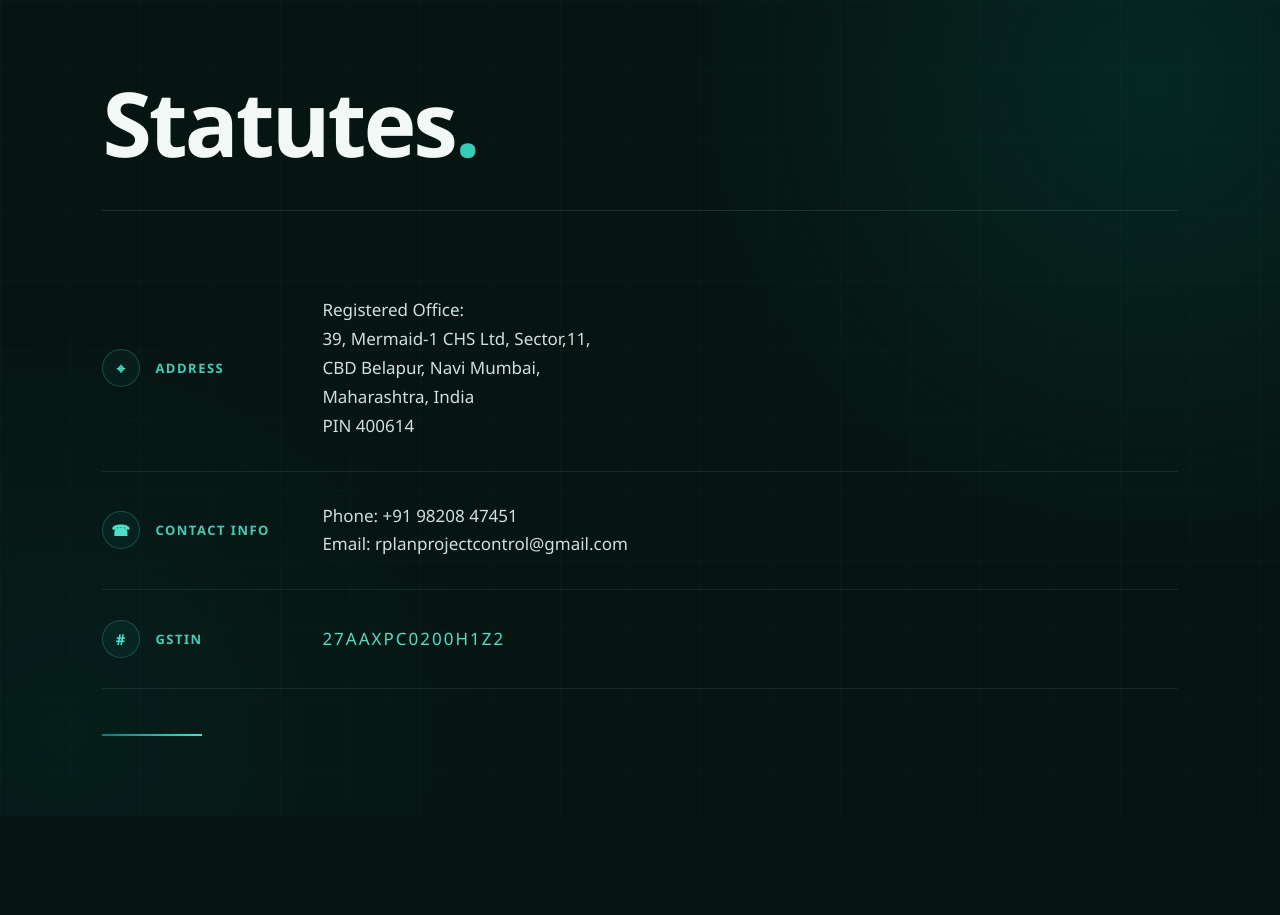
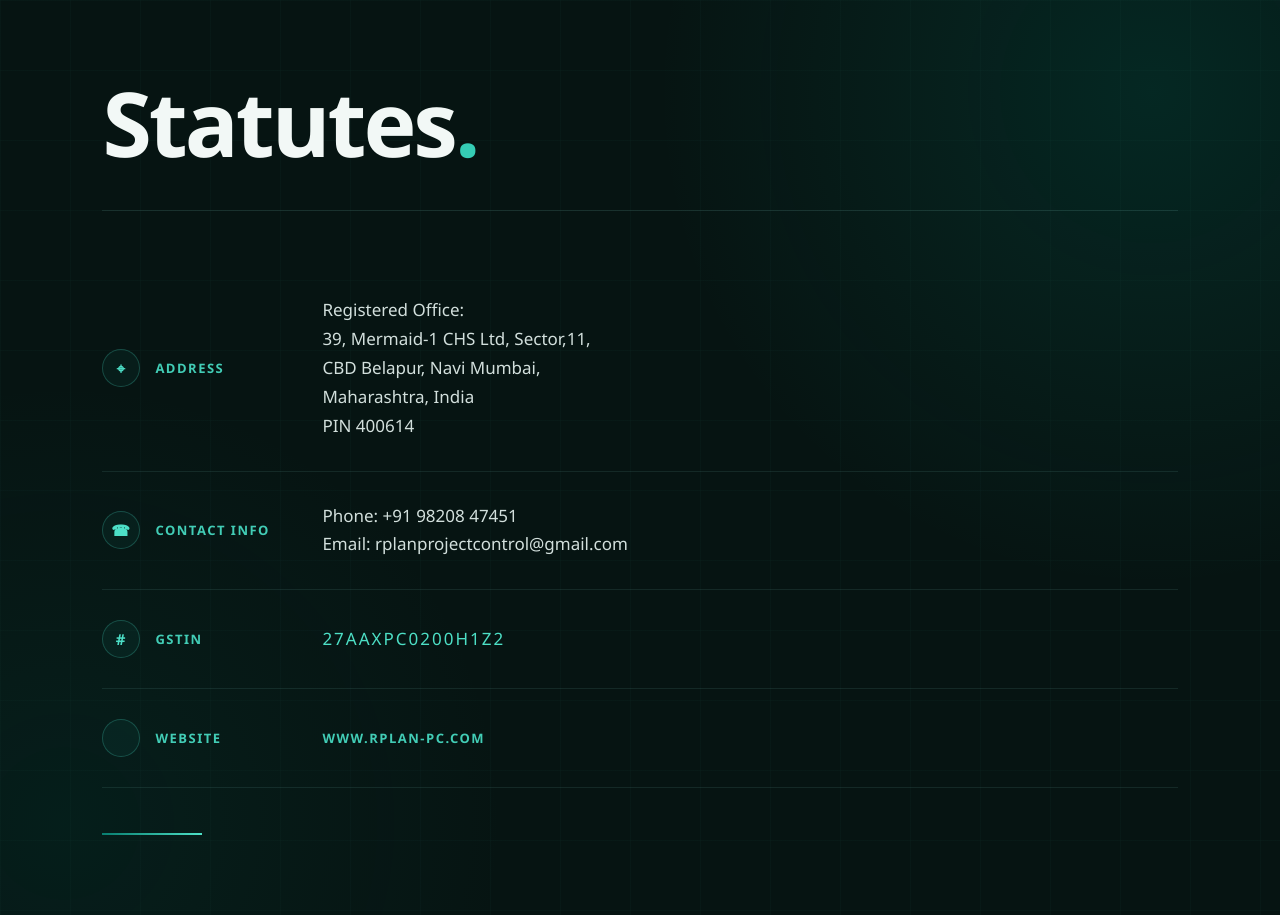
Before and after one commit to NamanChaddha/rplan-website, a Flask app: page /statutes in a window 1280 px wide. Before the commit the page ends 802 px from the top, so only its background shows below. Run offline with Flask 3, Linux system fonts and the light colour scheme.

Commit message:
Add website section to statut.html

```diff
--- a/templates/statut.html
+++ b/templates/statut.html
@@ -409,7 +409,27 @@
                 </div>
 
             </div>
+            <div class="row">
 
+                <div class="row-label">
+
+                    <div class="icon">
+
+                    </div>
+
+                    Website
+
+                </div>
+
+                <div class="row-value">
+
+                    <span class="row-label">
+                          www.rplan-pc.com
+                    </span>
+
+                </div>
+
+            </div>
         </div>
 
 
```
